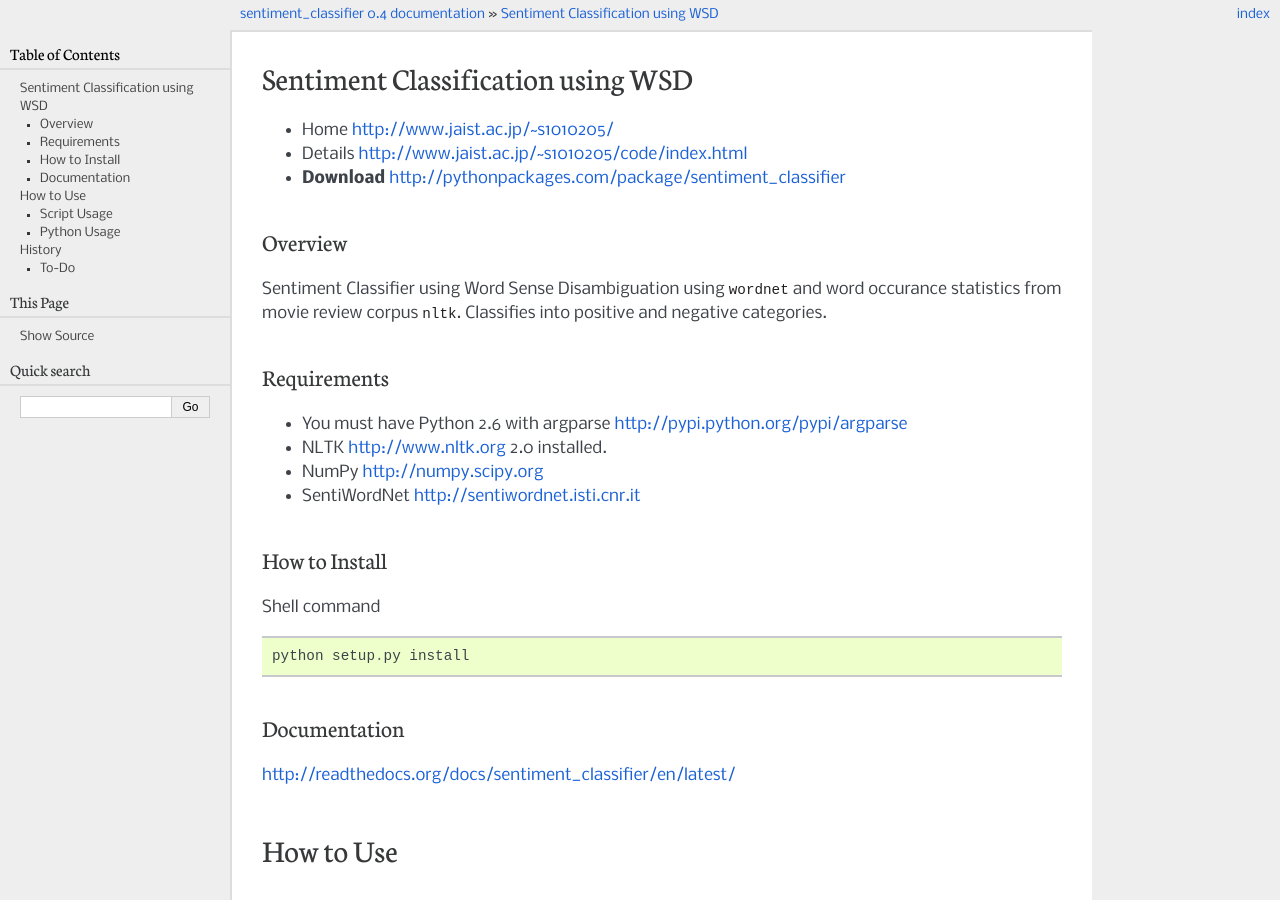
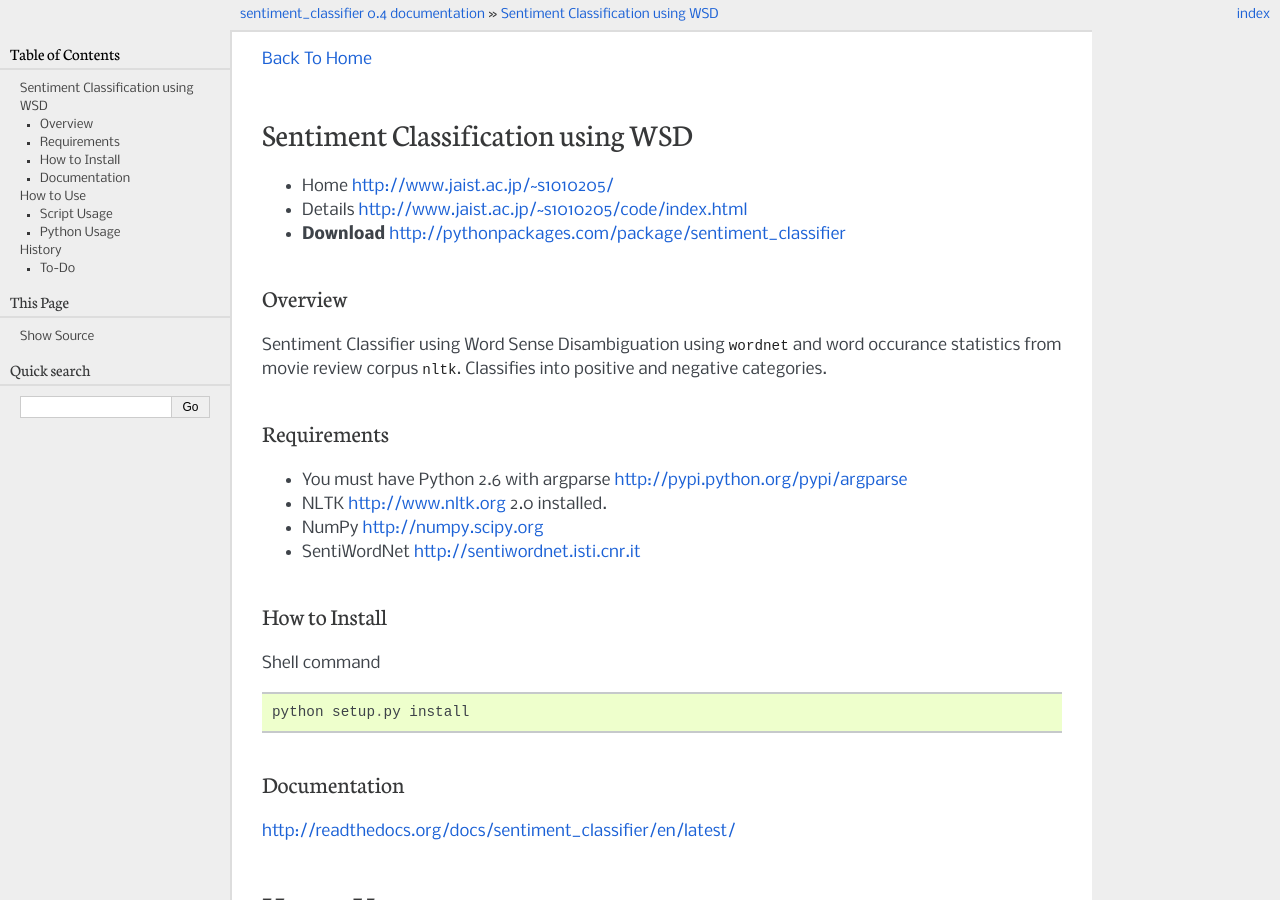
Before and after one commit to kevincobain2000/sentiment_classifier, a Sphinx documentation site: the page built from docs/index.rst, in a window 1280 px wide and 900 px high. Built offline with Sphinx 7.4.7, drawn with Linux system fonts in a browser that asks for light colours.

Commit message:
automatic push committed

```diff
--- a/docs/README.rst
+++ b/docs/README.rst
@@ -1,3 +1,5 @@
+`Back To Home <http://www.jaist.ac.jp/~s1010205/>`_
+
 Sentiment Classification using WSD
 ==================================
 
--- a/docs/index.rst
+++ b/docs/index.rst
@@ -1,3 +1,5 @@
+`Back To Home <http://www.jaist.ac.jp/~s1010205/>`_
+
 Sentiment Classification using WSD
 ==================================
 
```
Also changed, not shown: 8 other files.
